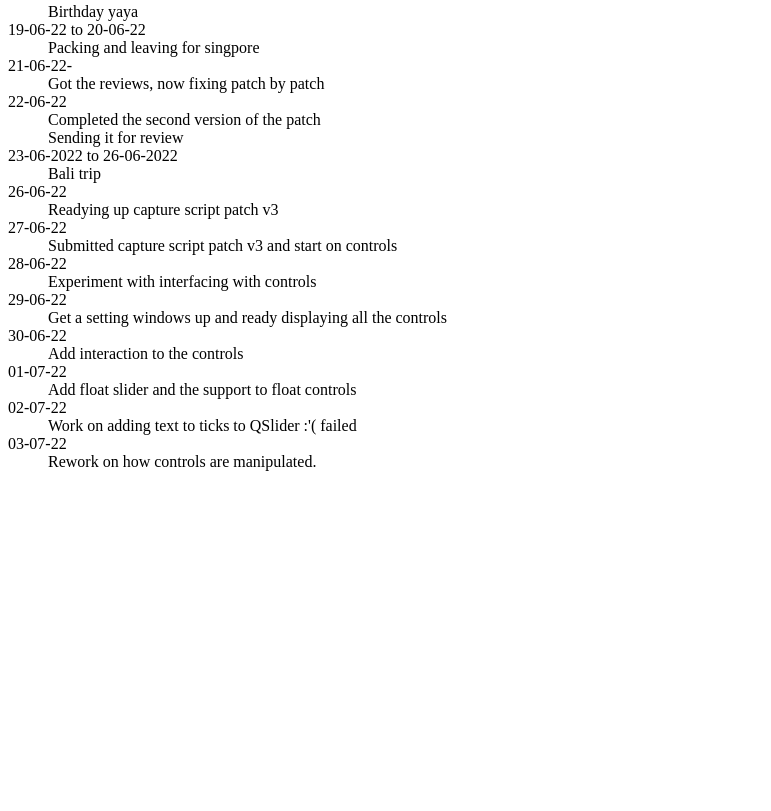
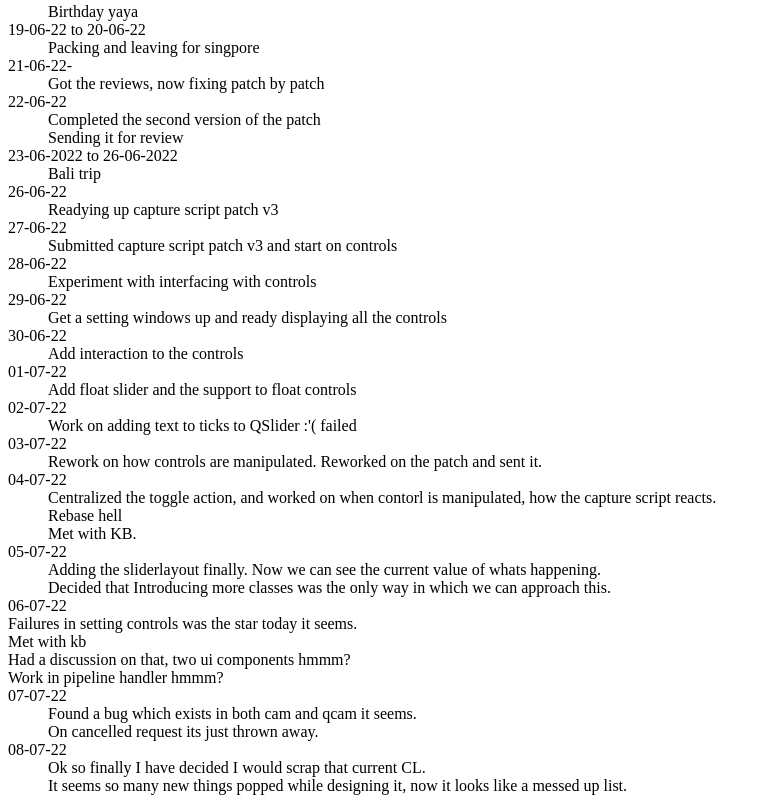
Before and after one commit to DevUt/DevUt.github.io, a plain HTML site: page index.html in a window 1280 px wide. Shown: the part 442-1253 px from the top of the page, without its empty margins (0-771 px from the left). Before the commit the page ends 929 px from the top, so only its background shows below. Drawn offline with Linux system fonts and the light colour scheme.

Commit message:
update 03-07 to 08

```diff
--- a/index.html
+++ b/index.html
@@ -95,8 +95,45 @@
         <dt>03-07-22</dt>
         <dd>
             Rework on how controls are manipulated.
+            Reworked on the patch and sent it.
         </dd>
-
+        <dt>04-07-22</dt>
+        <dd>
+            Centralized the toggle action, and worked on when contorl is manipulated,
+            how the capture script reacts.
+            <br>
+            Rebase hell
+            <br>
+            Met with KB.
+        </dd>
+        <dt>05-07-22</dt>
+        <dd>
+            Adding the sliderlayout finally. Now we can see the current value of whats happening.
+            <br>
+            Decided that Introducing more classes was the only way in which we can approach this.
+        </dd>
+        <dt>06-07-22</dt>
+        <dt>
+            Failures in setting controls was the star today it seems.
+            <br>
+            Met with kb
+            <br>
+            Had a discussion on that, two ui components hmmm?
+            <br>
+            Work in pipeline handler hmmm?
+        </dt>
+        <dt>07-07-22</dt>
+        <dd>
+            Found a bug which exists in both cam and qcam it seems.
+            <br>
+            On cancelled request its just thrown away.
+        </dd>
+        <dt>08-07-22</dt>
+        <dd>
+            Ok so finally I have decided I would scrap that current CL.
+            <br>
+            It seems so many new things popped while designing it, now it looks like a messed up list.
+        </dd>
     </dl>
 </body>
 
```
